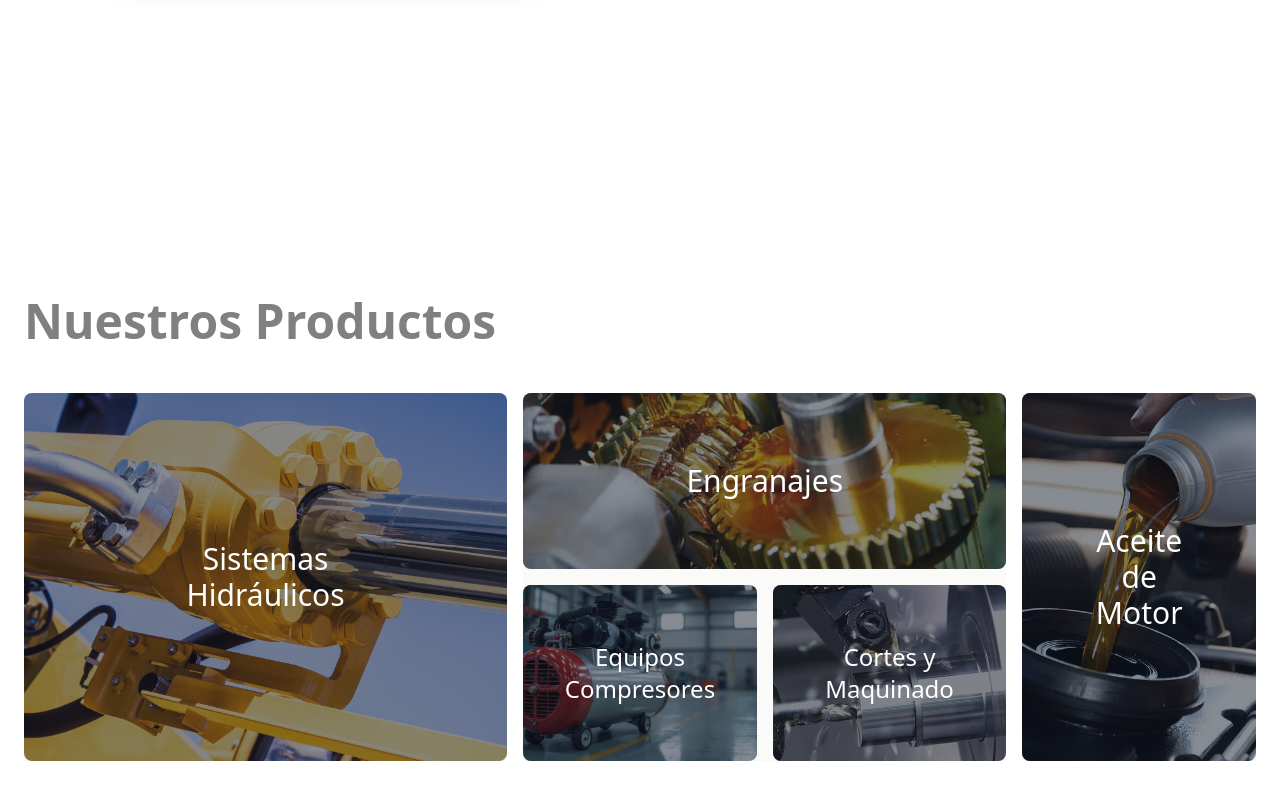
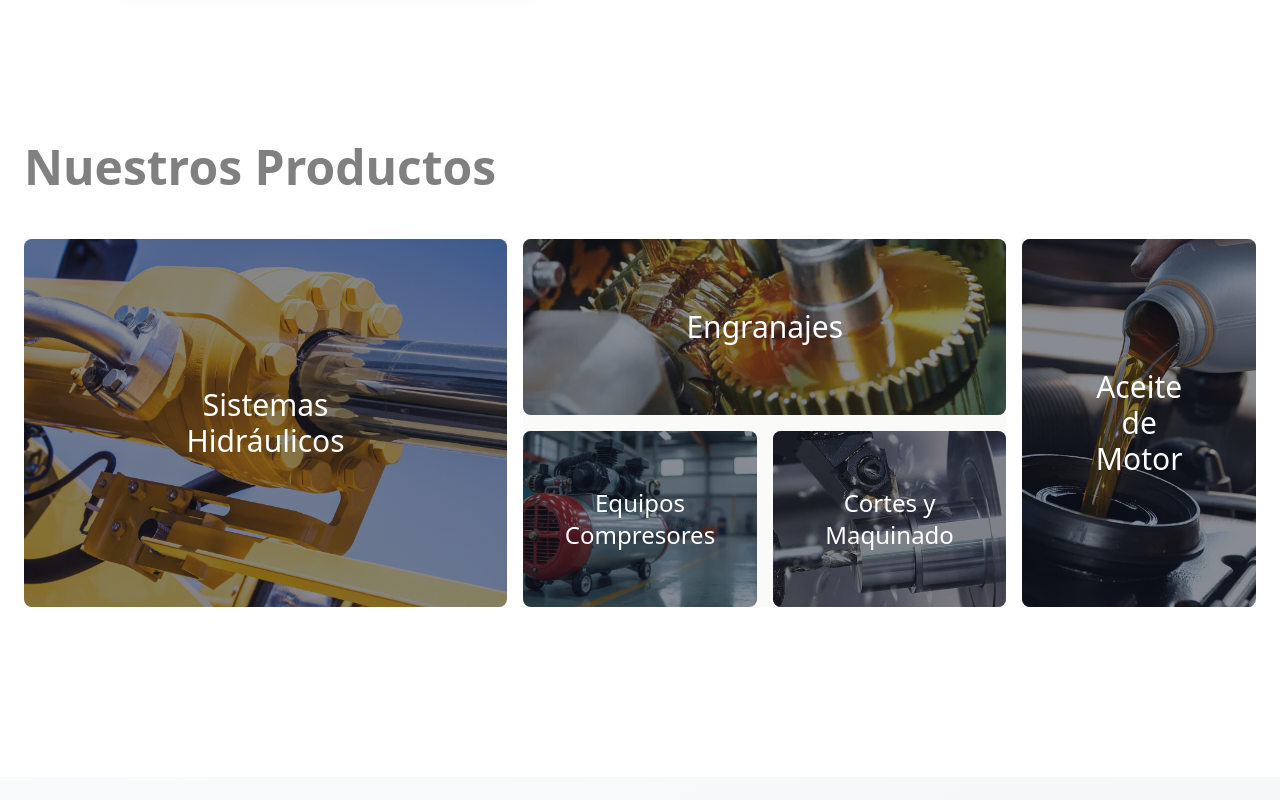
Before and after one commit to ErnestoXMC/global-lub, a React (Vite) app: page / in a window 1280 px wide. Shown: the part 1400-2200 px from the top of the page. Built offline with nearby package versions, Linux system fonts and the light colour scheme.

Commit message:
fix: Espaciado solo abajo en Seccion Productos

```diff
--- a/src/components/Productos.jsx
+++ b/src/components/Productos.jsx
@@ -4,7 +4,7 @@
 const Productos = () => {
   return (
     <>
-      <section className="bg-white pb-[4.8rem] md:py-[9.6rem]">
+      <section className="bg-white pb-[4.8rem] md:pb-[9.6rem]">
         <div className="py-4 px-2 mx-auto max-w-screen-xl sm:py-4 lg:px-6">
           <div className="mb-12">
             <h2 className="text-3xl md:text-4xl lg:text-5xl font-bold text-[rgba(128,128,128,1)] mb-2">
```
